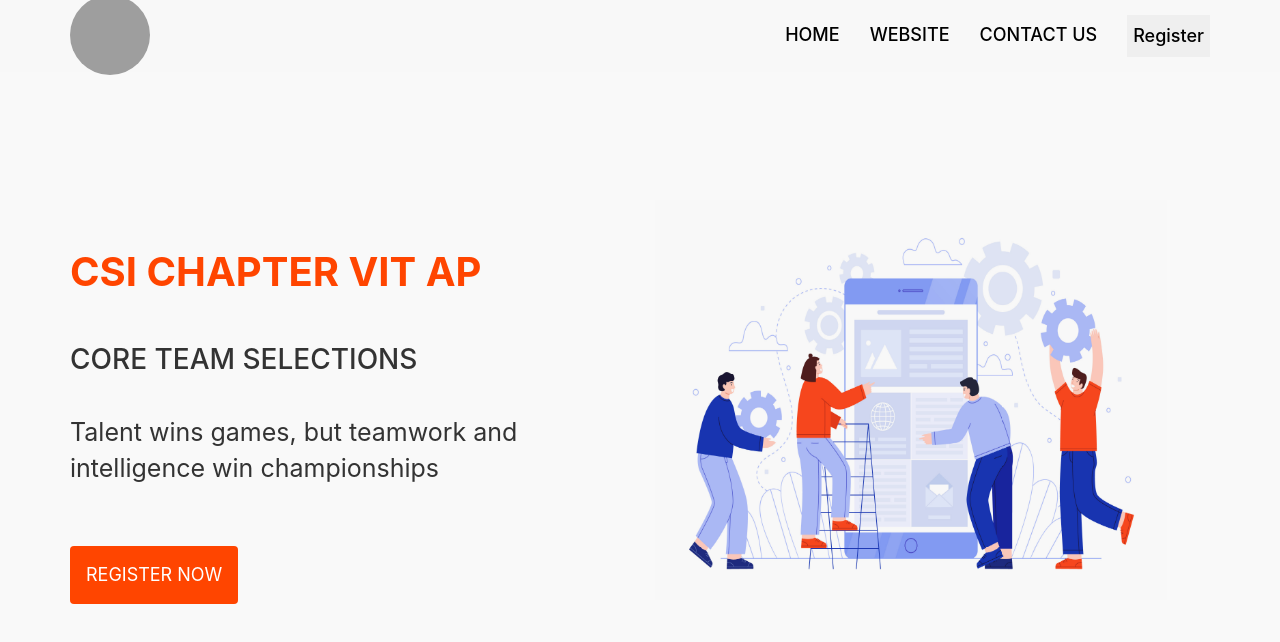
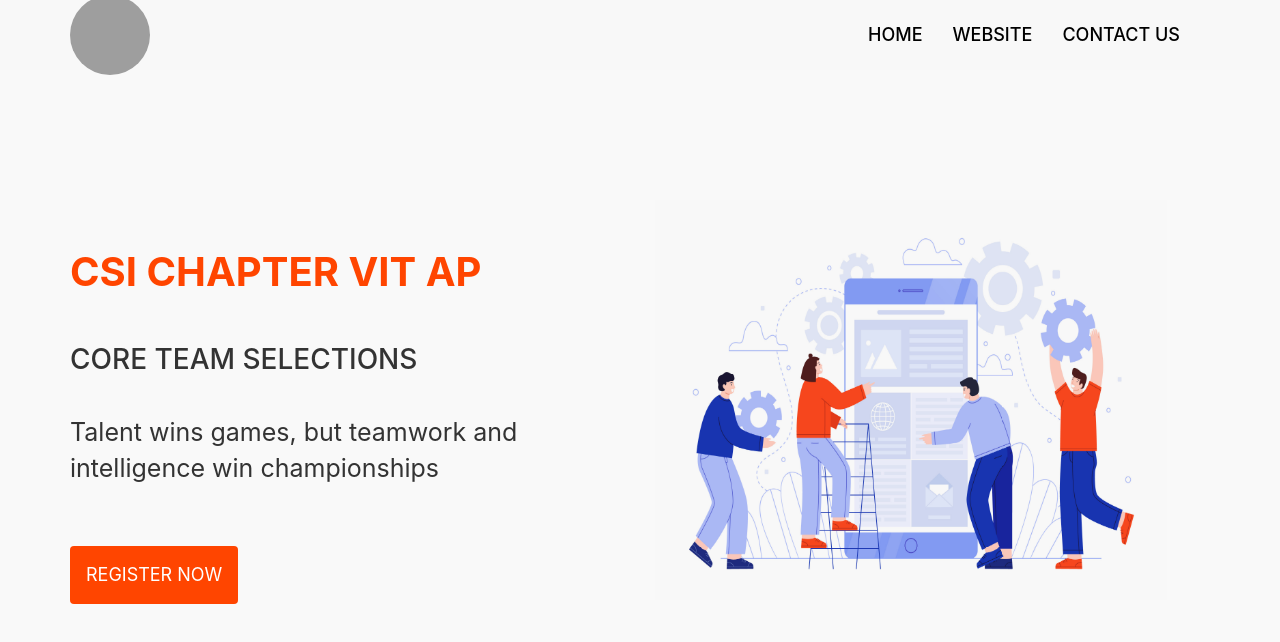
Before and after one commit to 18mis7023/CSI-Core-Registrations, a React (Create React App) app: page / in a window 1280 px wide. Shown: the top 642 px of the page. Built offline with nearby package versions, Linux system fonts and the light colour scheme; no server answers; grey boxes are pictures that could not be loaded.

Commit message:
issues Fixed

```diff
--- a/src/Components/Header.js
+++ b/src/Components/Header.js
@@ -30,6 +30,7 @@
       });
   }
 
+
   componentDidMount() {
     firebase.auth().onAuthStateChanged((userauth) => {
       if (userauth) {
@@ -49,9 +50,7 @@
         <h5 className="tag">{this.state.text}</h5>
       </button>
     ) : (
-      <button>
-        <h5 className="tag">{this.state.text}</h5>
-      </button>
+      null
     );
 
     return (
```
